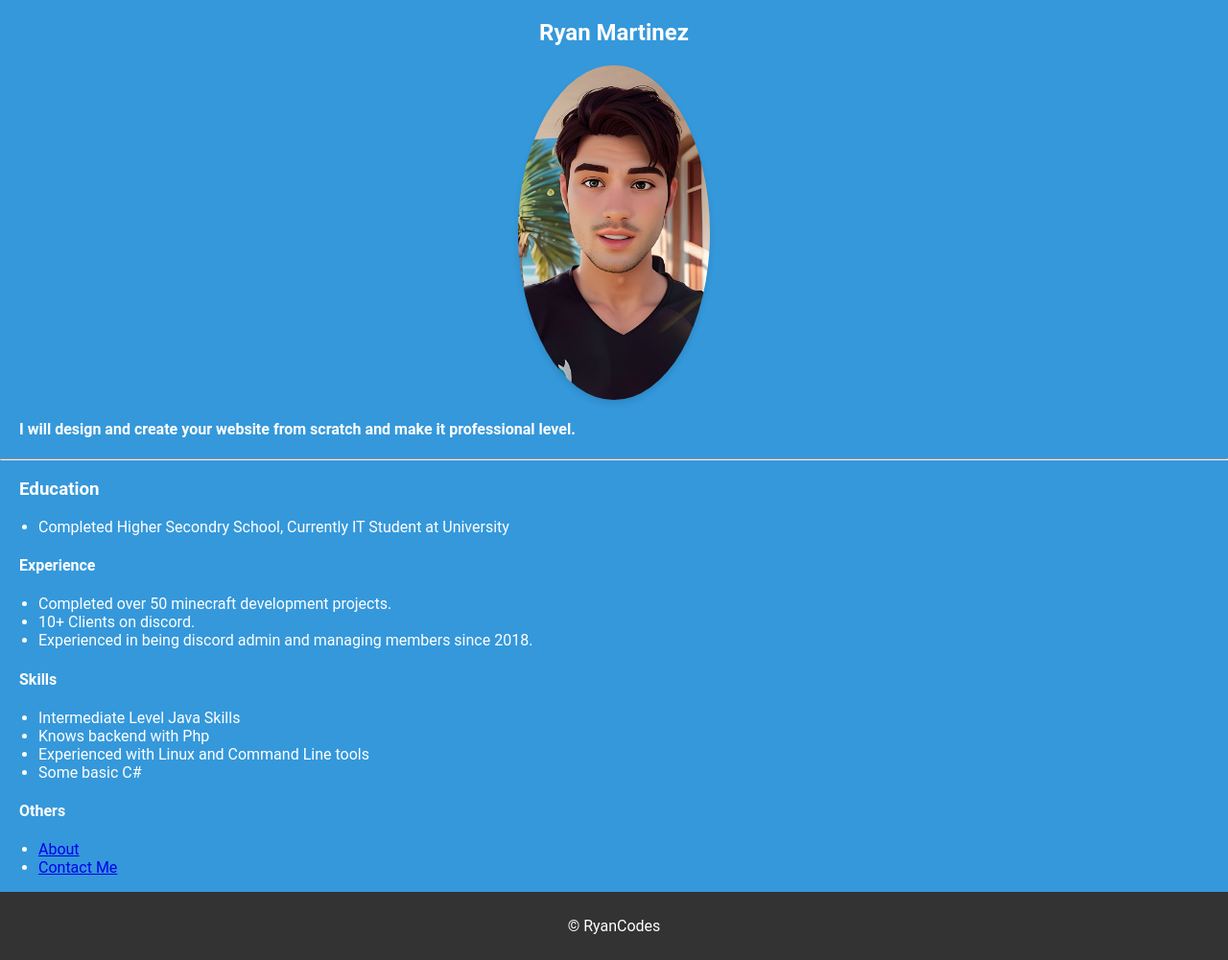
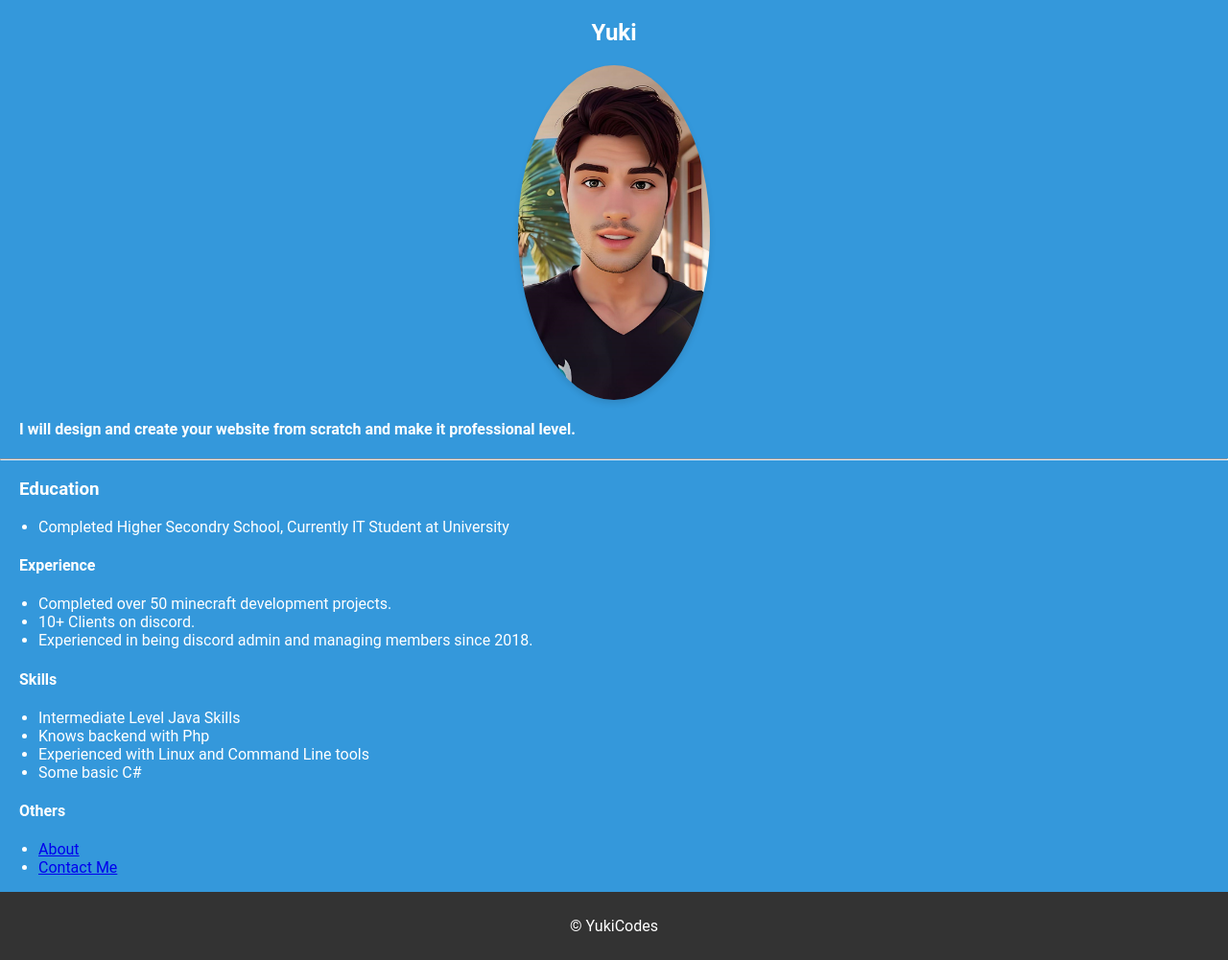
Before and after one commit to RyanMCodes/Portfolio, a plain HTML site: page index.html in a window 1280 px wide. Shown: the whole page at 96% size. Drawn offline with Linux system fonts and the light colour scheme.

Commit message:
Update index.html

```diff
--- a/index.html
+++ b/index.html
@@ -7,7 +7,7 @@
   <title>My Resume</title>
 </head>
 <body>
-  <h2>Ryan Martinez</h2>
+  <h2>Yuki</h2>
   <img src="profile.jpg" width="200" alt="">
   <h4>I will design and create your website from scratch and make it professional level.</h4>
   <hr />
@@ -32,7 +32,7 @@
   <li><a href="contact.html">Contact Me</a></li>
 </ul>
 <footer>
-  <p>© RyanCodes</p>
+  <p>© YukiCodes</p>
 </footer>
 </body>
 </html>
```
